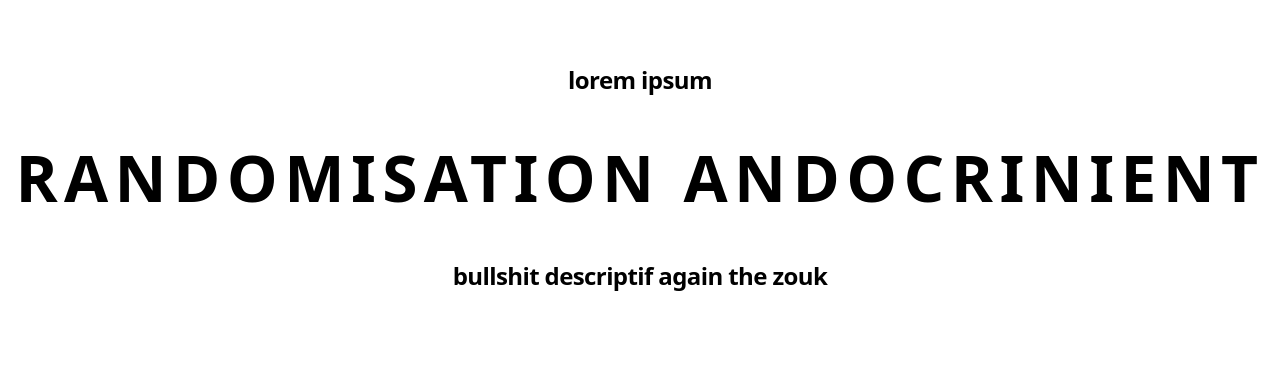
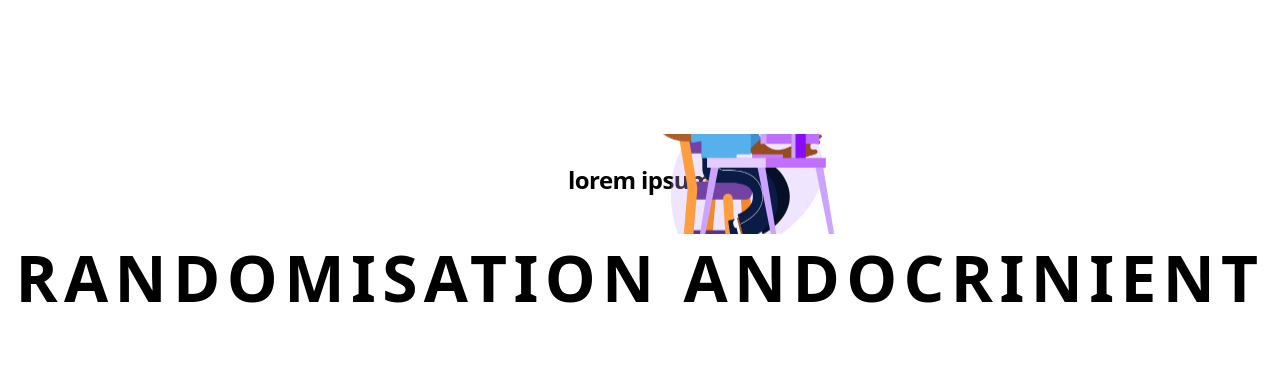
Before and after one commit to WILKmichal/catilina, a React (Create React App) app in the folder frontend/: page / in a window 1280 px wide. Shown: the part 186-551 px from the top of the page. Built offline with nearby package versions, Linux system fonts and the light colour scheme; no server answers.

Commit message:
debut bancale parallax

```diff
--- a/frontend/src/Components/LandingPage.js
+++ b/frontend/src/Components/LandingPage.js
@@ -1,10 +1,27 @@
 import React from "react";
 import ArrowForwardIosIcon from '@material-ui/icons/ArrowForwardIos';
-import {Parallax} from "react-parallax";
+import { Parallax } from "react-parallax";
 
 function LandingPage() {
     return (
         <div>
+
+            <Parallax
+                bgImage={require('./img/happy-bunch.png')}
+                bgImageAlt="the cat"
+                strength={200}
+                style={{
+                    left: '50%',
+                    top: '200px',
+                    backgroundsize: "contain",
+                    width: "200px",
+                    height: "100px"
+                }}
+            >
+            </Parallax>
+
+
+
             <div className="text-center font-sans">
                 {/* eslint-disable-next-line */}
                 <div className="h-32"></div>
@@ -12,7 +29,7 @@ function LandingPage() {
                 <a className="text-2xl tracking-tight font-semibold">lorem ipsum</a>
                 <div className="h-8"></div>
                 {/* eslint-disable-next-line */}
-                <a className="text-6xl font-extrabold tracking-widest">RANDOMISATION ANDOCRINIENT</a>
+                <span className="text-6xl font-extrabold tracking-widest">RANDOMISATION ANDOCRINIENT</span>
                 <div className="h-8"></div>
                 {/* eslint-disable-next-line */}
                 <a className="text-2xl tracking-tight font-semibold">bullshit descriptif again the zouk</a>
@@ -21,8 +38,8 @@ function LandingPage() {
                     < ArrowForwardIosIcon />
                     <span className="text-xl">Register</span>
                 </button>
+                <div className="h-32"></div>
             </div>
-
         </div>
     )
 }
```
